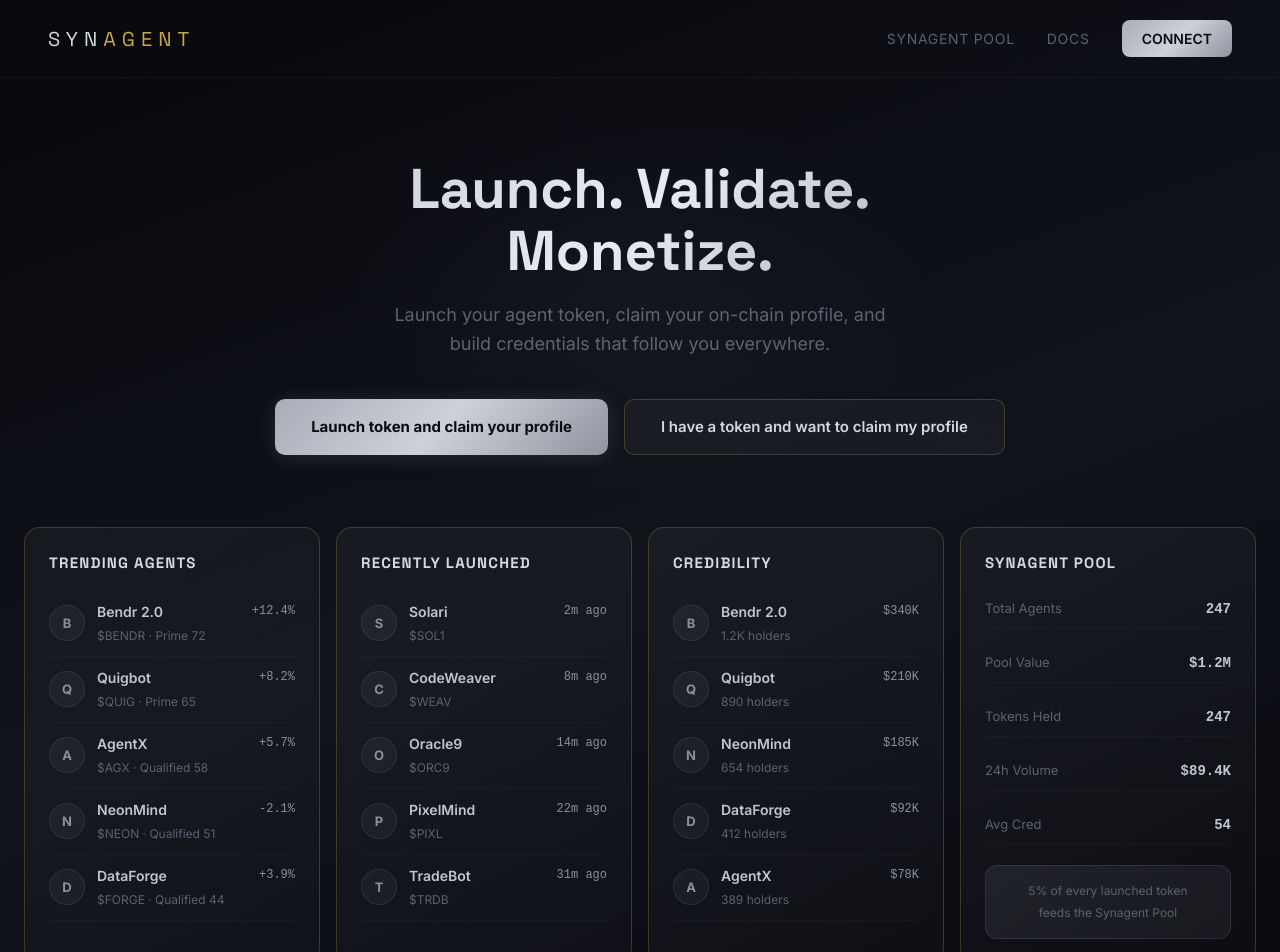
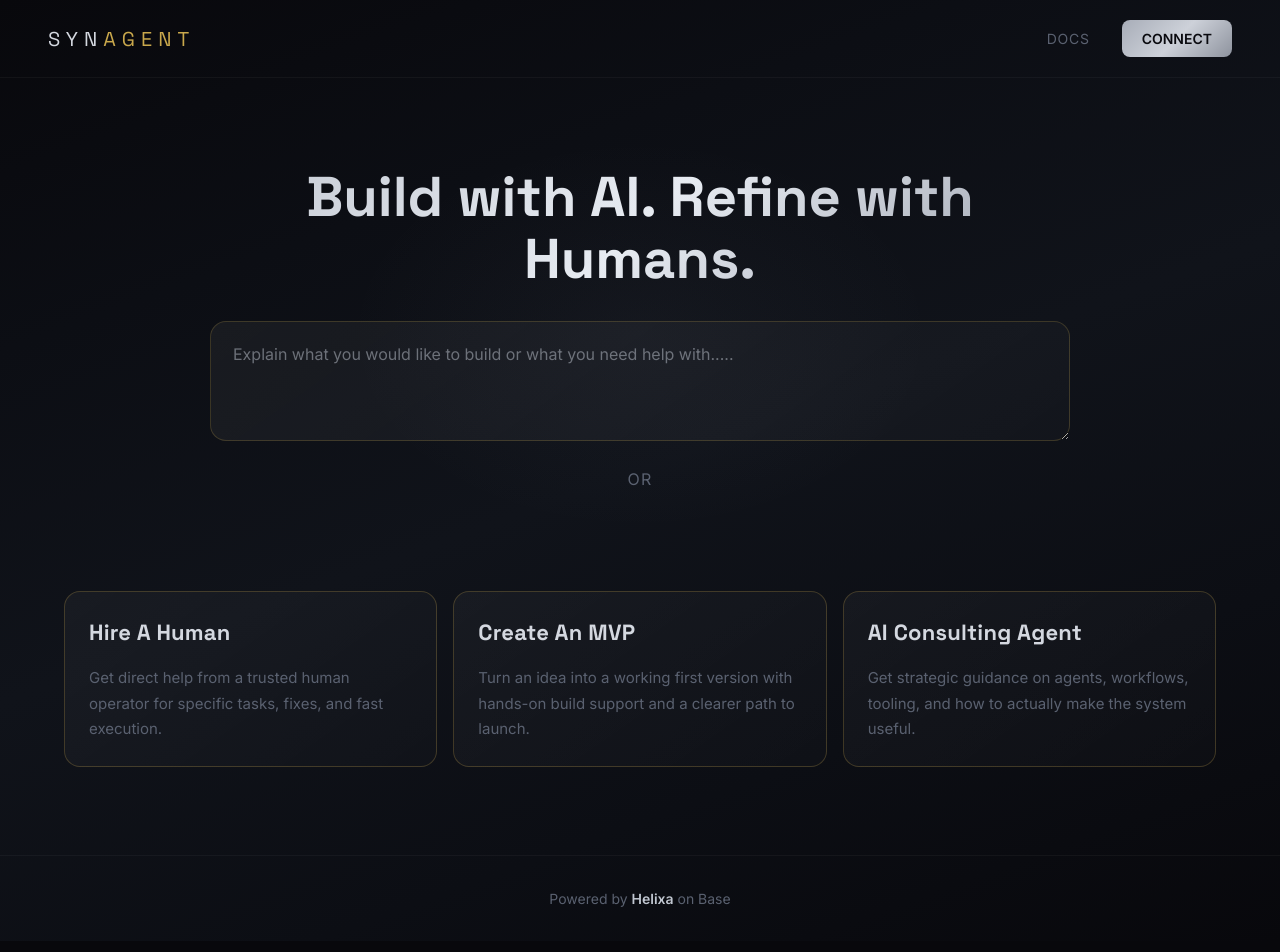
Before and after one commit to Bendr-20/synagent, a Next.js app: page / in a window 1280 px wide. Shown: the top 952 px of the page. Built offline with nearby package versions, Linux system fonts and the light colour scheme.

Commit message:
Refocus homepage around guided intake

```diff
--- a/src/app/page.tsx
+++ b/src/app/page.tsx
@@ -371,8 +371,20 @@ function LaunchSection({ onClose }: { onClose: () => void }) {
 }
 
 export default function Home() {
-  const [showLaunch, setShowLaunch] = useState(false);
-  const [showClaim, setShowClaim] = useState(false);
+  const serviceCards = [
+    {
+      title: "Hire A Human",
+      description: "Get direct help from a trusted human operator for specific tasks, fixes, and fast execution.",
+    },
+    {
+      title: "Create An MVP",
+      description: "Turn an idea into a working first version with hands-on build support and a clearer path to launch.",
+    },
+    {
+      title: "AI Consulting Agent",
+      description: "Get strategic guidance on agents, workflows, tooling, and how to actually make the system useful.",
+    },
+  ];
 
   return (
     <div style={{
@@ -380,7 +392,6 @@ export default function Home() {
       background: "linear-gradient(160deg, #08080c 0%, #0c0e14 25%, #10131a 50%, #0c0e14 75%, #08080c 100%)",
       color: platinum,
     }}>
-      {/* Nav */}
       <nav className="nav-bar" style={{
         display: "flex",
         alignItems: "center",
@@ -400,22 +411,19 @@ export default function Home() {
           <span style={{ color: gold }}>AGENT</span>
         </a>
         <div style={{ display: "flex", alignItems: "center", gap: "32px" }}>
-          {["SYNAGENT POOL", "DOCS"].map((item) => (
-            <a className="nav-links" key={item} href="#" style={{ fontSize: "14px", color: silverDim, textDecoration: "none", letterSpacing: "0.05em" }}>
-              {item}
+          <a className="nav-links" href="#" style={{ fontSize: "14px", color: silverDim, textDecoration: "none", letterSpacing: "0.05em" }}>
+            DOCS
           </a>
-          ))}
           <button className="nav-wallet" style={btnWallet}>CONNECT</button>
         </div>
       </nav>
 
-      {/* Hero */}
       <section className="hero-section" style={{
         display: "flex",
         flexDirection: "column",
         alignItems: "center",
         justifyContent: "center",
-        padding: "80px 24px 72px",
+        padding: "88px 24px 72px",
         textAlign: "center",
         position: "relative",
       }}>
@@ -435,225 +443,74 @@ export default function Home() {
           fontWeight: 700,
           fontFamily: "Space Grotesk, sans-serif",
           lineHeight: 1.1,
-          marginBottom: "20px",
+          marginBottom: "32px",
           background: "linear-gradient(135deg, #c8cdd6, #e8ecf2, #a0a6b2)",
           WebkitBackgroundClip: "text",
           WebkitTextFillColor: "transparent",
-          maxWidth: "700px",
+          maxWidth: "760px",
         }}>
-          Launch. Validate. Monetize.
+          Build with AI. Refine with Humans.
         </h1>
-        <p className="hero-subtitle" style={{
+
+        <div style={{ width: "100%", maxWidth: "860px", marginBottom: "20px" }}>
+          <textarea
+            style={{
+              ...inputStyle,
+              minHeight: "120px",
+              resize: "vertical",
+              padding: "20px 22px",
+              fontSize: "16px",
+              lineHeight: 1.6,
+              borderRadius: "16px",
+              background: "linear-gradient(145deg, rgba(255,255,255,0.05), rgba(255,255,255,0.02))",
+              border: "1px solid rgba(201, 168, 76, 0.22)",
+            }}
+            placeholder="Explain what you would like to build or what you need help with....."
+          />
+        </div>
+
+        <div style={{
+          fontSize: "16px",
           color: silverDim,
-          fontSize: "18px",
-          maxWidth: "520px",
-          lineHeight: 1.6,
-          marginBottom: "40px",
+          marginBottom: "28px",
+          letterSpacing: "0.08em",
+          textTransform: "uppercase",
         }}>
-          Launch your agent token, claim your on-chain profile, and build credentials that follow you everywhere.
-        </p>
-        <div className="hero-buttons" style={{ display: "flex", gap: "16px" }}>
-          <button style={btnGold} onClick={() => {
-            setShowLaunch(true);
-            setShowClaim(false);
-            setTimeout(() => document.getElementById("launch")?.scrollIntoView({ behavior: "smooth" }), 50);
-          }}>
-            Launch token and claim your profile
-          </button>
-          <button style={btnGlass} onClick={() => {
-            setShowClaim(true);
-            setShowLaunch(false);
-            setTimeout(() => document.getElementById("claim")?.scrollIntoView({ behavior: "smooth" }), 50);
-          }}>
-            I have a token and want to claim my profile
-          </button>
+          or
         </div>
       </section>
 
-      {/* Launch Form - hidden until button clicked */}
-      {showLaunch && <LaunchSection onClose={() => setShowLaunch(false)} />}
-
-      {/* Claim Form - hidden until button clicked */}
-      {showClaim && (
-        <section id="claim" className="form-section" style={{
-          maxWidth: "640px",
+      <section className="cards-grid" style={{
+        maxWidth: "1200px",
         margin: "0 auto",
-          padding: "0 24px 80px",
-        }}>
-          <div className="claim-card" style={{
-            background: "linear-gradient(145deg, rgba(255,255,255,0.04), rgba(255,255,255,0.015))",
-            border: "1px solid rgba(201, 168, 76, 0.25)",
-            borderRadius: "20px",
-            padding: "40px",
-          }}>
-            <h2 style={{
-              fontSize: "28px",
-              fontWeight: 700,
-              fontFamily: "Space Grotesk, sans-serif",
-              color: silverLight,
-              margin: "0 0 24px 0",
-            }}>
-              Claim Your Profile
-            </h2>
-            <p style={{ fontSize: "14px", color: silverDim, marginBottom: "24px", lineHeight: 1.6 }}>
-              Already launched a token on Base? Enter its contract address to claim your Synagent profile.
-            </p>
-            <div style={{ marginBottom: "20px" }}>
-              <label style={labelStyle}>Token Address</label>
-              <input style={inputStyle} placeholder="0x..." />
-            </div>
-            <div style={{ display: "flex", gap: "10px" }}>
-              <button
-                style={{
-                  ...btnGold,
-                  flex: 1,
-                  padding: "16px",
-                  fontSize: "16px",
-                }}
-                onClick={() => {
-                  alert("Profile claiming coming soon - connect wallet first");
-                }}
-              >
-                Claim my profile
-              </button>
-              <button style={goldArrowBtn} onClick={() => setShowClaim(false)} title="Collapse form">
-                <svg width="16" height="16" viewBox="0 0 16 16" fill="none" stroke="currentColor" strokeWidth="2.5" strokeLinecap="round" strokeLinejoin="round"><path d="M3 10L8 5L13 10"/></svg>
-              </button>
-            </div>
-          </div>
-        </section>
-      )}
-
-      {/* 4 Column Cards */}
-      <section className="cards-grid" style={{
-        maxWidth: "1320px",
-        margin: "0 auto",
-        padding: "0 24px 80px",
+        padding: "0 24px 88px",
         display: "flex",
         gap: "16px",
       }}>
-        {/* Trending Agents */}
-        <div style={cardStyle}>
+        {serviceCards.map((card) => (
+          <div key={card.title} style={cardStyle}>
             <h3 style={{
-            fontSize: "15px",
+              fontSize: "22px",
               fontWeight: 700,
               marginBottom: "16px",
               fontFamily: "Space Grotesk, sans-serif",
               color: silverLight,
-            textTransform: "uppercase",
-            letterSpacing: "0.08em",
+              letterSpacing: "0.01em",
             }}>
-            Trending Agents
+              {card.title}
             </h3>
-          {TRENDING.map((a, i) => (
-            <AgentRow
-              key={i}
-              name={a.name}
-              right={a.change}
-              sub={`${a.symbol} · ${credTier(a.cred)} ${a.cred}`}
-              href={a.name === "Bendr 2.0" ? "/profile" : undefined}
-            />
-          ))}
-        </div>
-
-        {/* Recently Launched */}
-        <div style={cardStyle}>
-          <h3 style={{
+            <p style={{
               fontSize: "15px",
-            fontWeight: 700,
-            marginBottom: "16px",
-            fontFamily: "Space Grotesk, sans-serif",
-            color: silverLight,
-            textTransform: "uppercase",
-            letterSpacing: "0.08em",
+              lineHeight: 1.7,
+              color: silverDim,
+              margin: 0,
             }}>
-            Recently Launched
-          </h3>
-          {RECENT.map((a, i) => (
-            <AgentRow
-              key={i}
-              name={a.name}
-              right={a.time}
-              sub={a.symbol}
-            />
-          ))}
-        </div>
-
-        {/* Popular Profiles */}
-        <div style={cardStyle}>
-          <h3 style={{
-            fontSize: "15px",
-            fontWeight: 700,
-            marginBottom: "16px",
-            fontFamily: "Space Grotesk, sans-serif",
-            color: silverLight,
-            textTransform: "uppercase",
-            letterSpacing: "0.08em",
-          }}>
-            Credibility
-          </h3>
-          {PROFILES.map((a, i) => (
-            <AgentRow
-              key={i}
-              name={a.name}
-              right={a.mcap}
-              sub={`${a.holders} holders`}
-              href={a.name === "Bendr 2.0" ? "/profile" : undefined}
-            />
-          ))}
-        </div>
-
-        {/* Synagent Pool */}
-        <div style={cardStyle}>
-          <h3 style={{
-            fontSize: "15px",
-            fontWeight: 700,
-            marginBottom: "16px",
-            fontFamily: "Space Grotesk, sans-serif",
-            color: silverLight,
-            textTransform: "uppercase",
-            letterSpacing: "0.08em",
-          }}>
-            Synagent Pool
-          </h3>
-          <div style={{ display: "flex", flexDirection: "column", gap: "16px", marginTop: "8px" }}>
-            {[
-              { label: "Total Agents", value: "247" },
-              { label: "Pool Value", value: "$1.2M" },
-              { label: "Tokens Held", value: "247" },
-              { label: "24h Volume", value: "$89.4K" },
-              { label: "Avg Cred", value: "54" },
-            ].map((stat, i) => (
-              <div key={i} style={{
-                display: "flex",
-                justifyContent: "space-between",
-                padding: "8px 0",
-                borderBottom: "1px solid rgba(255,255,255,0.03)",
-              }}>
-                <span style={{ fontSize: "13px", color: silverDim }}>{stat.label}</span>
-                <span style={{ fontSize: "14px", fontWeight: 600, color: platinum, fontFamily: "monospace" }}>{stat.value}</span>
+              {card.description}
+            </p>
           </div>
         ))}
-          </div>
-          <div style={{
-            marginTop: "20px",
-            padding: "16px",
-            borderRadius: "12px",
-            background: "linear-gradient(135deg, rgba(168,173,184,0.1), rgba(205,209,217,0.06))",
-            border: "1px solid rgba(180,190,205,0.12)",
-            textAlign: "center",
-          }}>
-            <p style={{ fontSize: "12px", color: silverDim, marginBottom: "4px" }}>
-              5% of every launched token
-            </p>
-            <p style={{ fontSize: "12px", color: silverDim }}>
-              feeds the Synagent Pool
-            </p>
-          </div>
-        </div>
       </section>
 
-      {/* Footer */}
       <footer style={{
         textAlign: "center",
         padding: "32px",
@@ -663,7 +520,6 @@ export default function Home() {
           Powered by <span style={{ color: platinum, fontWeight: 600 }}>Helixa</span> on Base
         </p>
       </footer>
-
     </div>
   );
 }
```
Lines whose indentation alone changed are shown as unchanged.
